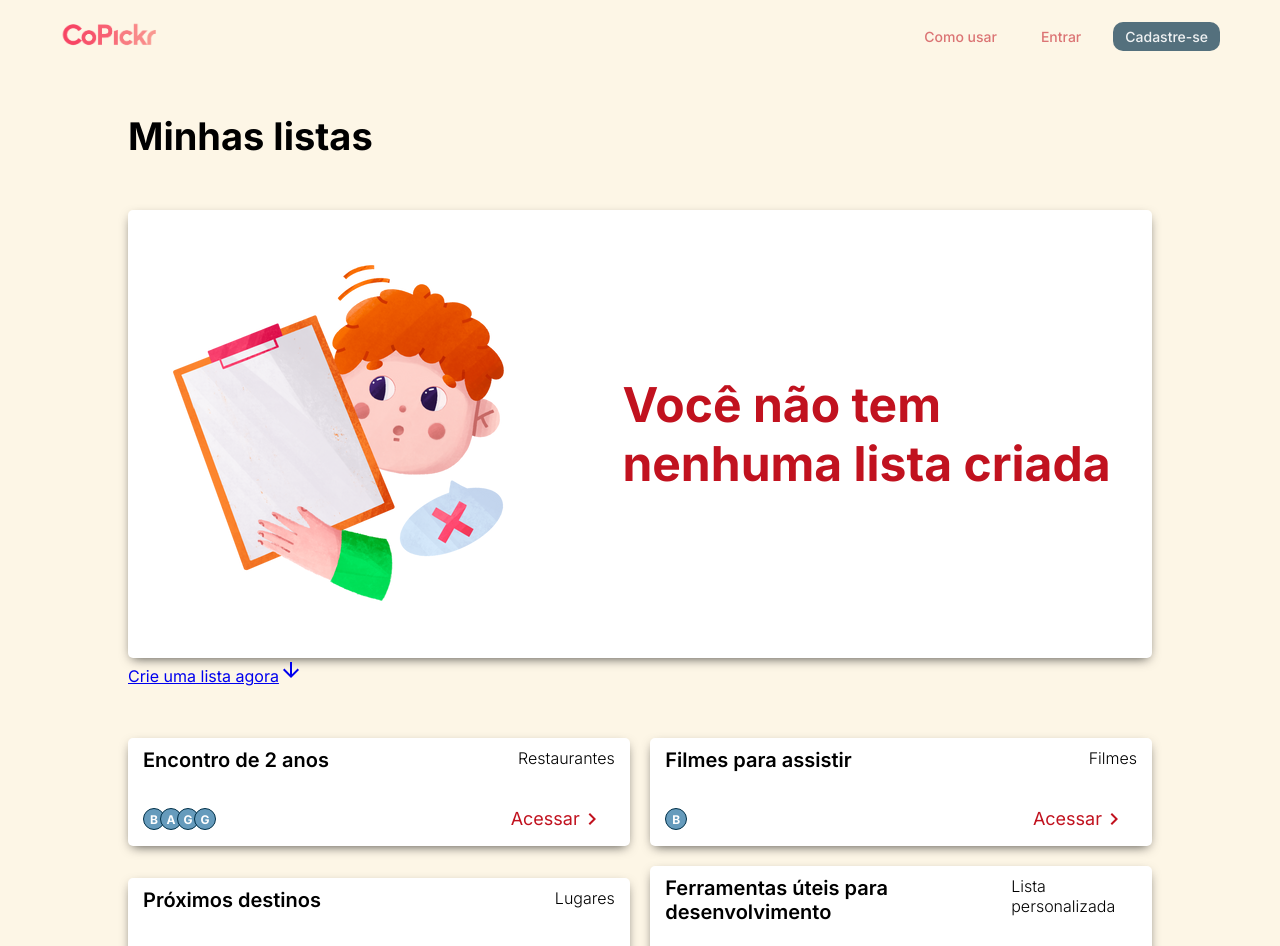
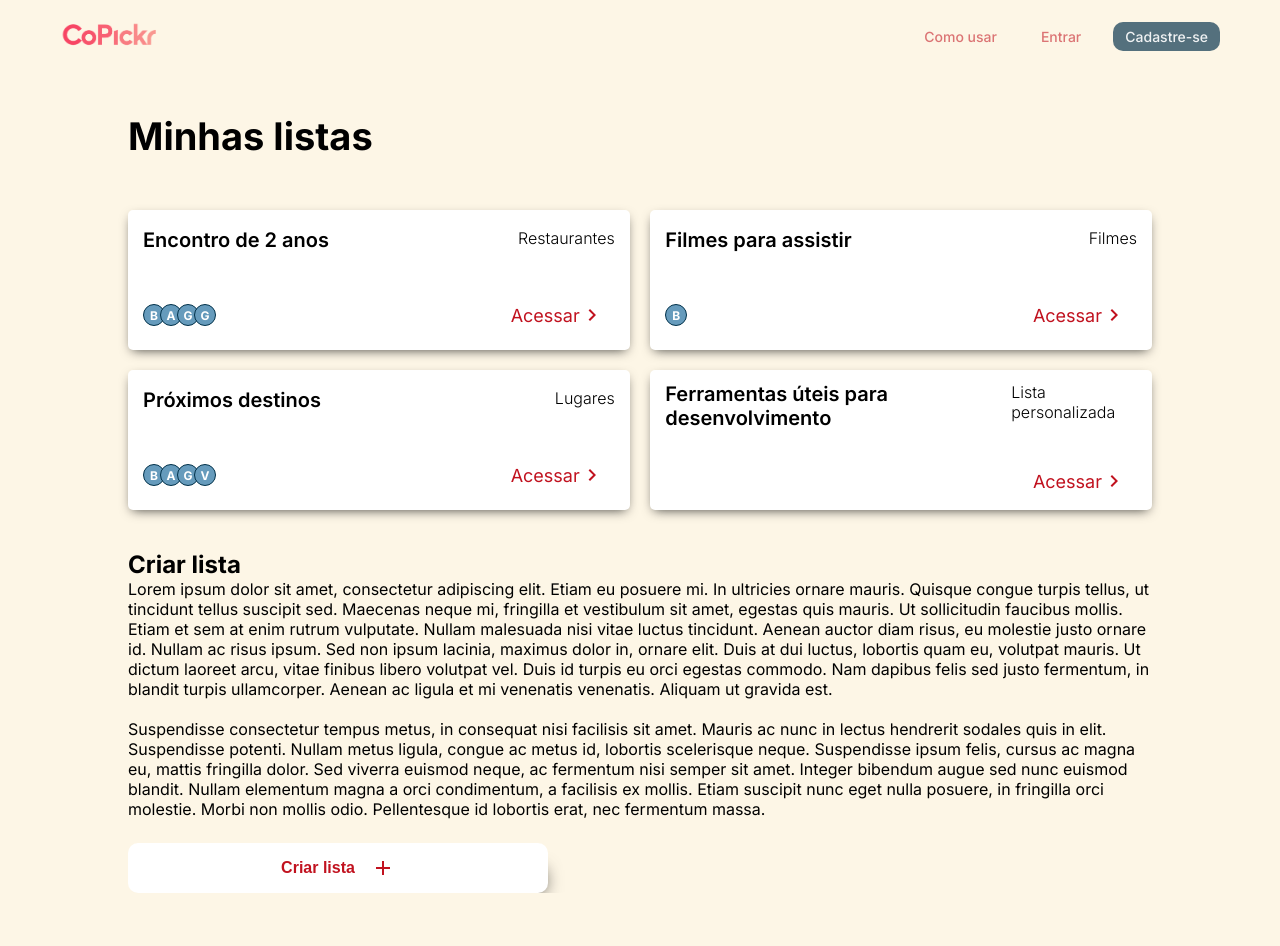
Before and after one commit to Thiagofrf/copickr-v2, a React (Vite) app: page /dashboard in a window 1280 px wide. Shown: the top 946 px of the page. After the commit the page ends 893 px from the top, so only its background shows below. Built offline with nearby package versions, Linux system fonts and the light colour scheme.

Commit message:
feature: create conditional rule to display different screen if user has created lists

```diff
--- a/src/pages/Dashboard/Dashboard.scss
+++ b/src/pages/Dashboard/Dashboard.scss
@@ -47,9 +47,11 @@
             box-shadow: 0px 4px 12px -4px rgba(0,0,0,0.75);
             border-radius: 5px;
             padding: 10px 15px;
+            height: 140px;
 
             display: flex;
             flex-direction: column;
+            justify-content: space-around;
 
             &--tags {
                 display: flex;
@@ -117,4 +119,35 @@
             }
         }
     }
+
+    &-create {
+        margin-top: 40px;
+
+        button {
+            width: 420px;
+            background: #fff;
+            border: none;
+            height: 50px;
+            display: flex;
+            align-items: center;
+            justify-content: center;
+            gap: 16px;
+            font-size: 16px;
+            margin-top: 24px;
+            border-radius: 10px;
+            color: #C1121F;
+            font-weight: 600;
+            -webkit-box-shadow: 10px 13px 17px -14px rgba(0,0,0,0.75);
+            -moz-box-shadow: 10px 13px 17px -14px rgba(0,0,0,0.75);
+            box-shadow: 10px 13px 17px -14px rgba(0,0,0,0.75);
+            transition: .3s ease-in-out;
+
+            &:hover {
+                cursor: pointer;
+                -webkit-box-shadow: 10px 13px 40px -17px rgba(0,0,0,0.75);
+                -moz-box-shadow: 10px 13px 40px -17px rgba(0,0,0,0.75);
+                box-shadow: 10px 13px 40px -17px rgba(0,0,0,0.75);
+            }
+        }
+    }
 }
--- a/src/pages/Dashboard/Dashboard.tsx
+++ b/src/pages/Dashboard/Dashboard.tsx
@@ -45,16 +45,7 @@ const Dashboard = () => {
             <div className="dashboard">
                 <div className="dashboard-lists">
                     <h2>Minhas listas</h2>
-                    <div className="dashboard-lists__not-found">
-                        <img src={Empty} alt="Ilustração vetorizada de um garoto mostrando um papel vazio" />
-                        <p>Você não tem nenhuma lista criada</p>
-                    </div>
-                    <a href="#">
-                        Crie uma lista agora
-                        <span>
-                            <ArrowDownwardOutlinedIcon />
-                        </span>
-                    </a>
+                    {lists.length ?
                         <div className="dashboard-lists__container">
                             {lists.map((item: any, index: number) => {
                                 return (
@@ -86,12 +77,27 @@ const Dashboard = () => {
                                 )
                             })}
                         </div>
+                        :
+                        <>
+                            <div className="dashboard-lists__not-found">
+                                <img src={Empty} alt="Ilustração vetorizada de um garoto mostrando um papel vazio" />
+                                <p>Você não tem nenhuma lista criada</p>
+                            </div>
+                            <a href="#">
+                                Crie uma lista agora
+                                <span>
+                                    <ArrowDownwardOutlinedIcon />
+                                </span>
+                            </a>
+                        </>
+                    }
                 </div>
                 <div className="dashboard-create">
                     <h2>Criar lista</h2>
                     <p>
                         Lorem ipsum dolor sit amet, consectetur adipiscing elit. Etiam eu posuere mi. In ultricies ornare mauris. Quisque congue turpis tellus, ut tincidunt tellus suscipit sed. Maecenas neque mi, fringilla et vestibulum sit amet, egestas quis mauris. Ut sollicitudin faucibus mollis. Etiam et sem at enim rutrum vulputate. Nullam malesuada nisi vitae luctus tincidunt. Aenean auctor diam risus, eu molestie justo ornare id. Nullam ac risus ipsum. Sed non ipsum lacinia, maximus dolor in, ornare elit. Duis at dui luctus, lobortis quam eu, volutpat mauris. Ut dictum laoreet arcu, vitae finibus libero volutpat vel. Duis id turpis eu orci egestas commodo. Nam dapibus felis sed justo fermentum, in blandit turpis ullamcorper. Aenean ac ligula et mi venenatis venenatis. Aliquam ut gravida est.
                     </p>
+                    <br />
                     <p>
                         Suspendisse consectetur tempus metus, in consequat nisi facilisis sit amet. Mauris ac nunc in lectus hendrerit sodales quis in elit. Suspendisse potenti. Nullam metus ligula, congue ac metus id, lobortis scelerisque neque. Suspendisse ipsum felis, cursus ac magna eu, mattis fringilla dolor. Sed viverra euismod neque, ac fermentum nisi semper sit amet. Integer bibendum augue sed nunc euismod blandit. Nullam elementum magna a orci condimentum, a facilisis ex mollis. Etiam suscipit nunc eget nulla posuere, in fringilla orci molestie. Morbi non mollis odio. Pellentesque id lobortis erat, nec fermentum massa.
                     </p>
```
Lines whose indentation alone changed are shown as unchanged.
